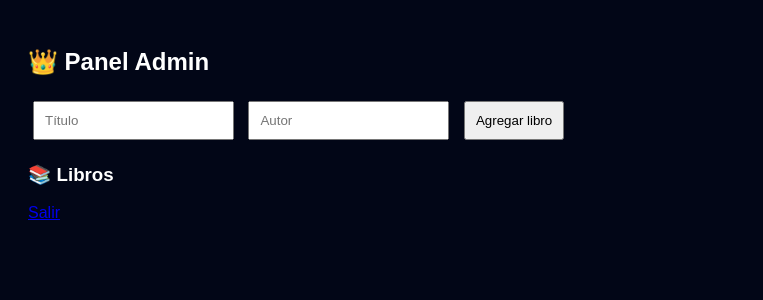
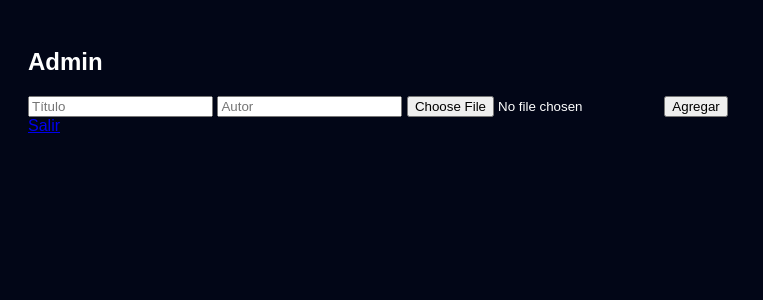
Before and after one commit to juanariasn-cmyk/proyecto-biblioteca, a Flask app: page /admin in a window 1280 px wide. Shown: the top 300 px of the page, without its empty margins (0-763 px from the left). Run offline with Flask 3, Linux system fonts and the light colour scheme; the visitor is signed in with stand-in values (Sample User, id 1); data that the repository does not hold is empty.

Commit message:
Update admin.html

```diff
--- a/web_app/templates/admin.html
+++ b/web_app/templates/admin.html
@@ -4,29 +4,32 @@
 <title>Admin</title>
 <style>
 body{background:#020617;color:white;font-family:Arial}
-.section{padding:20px}
-input,button{padding:10px;margin:5px}
+.container{padding:20px}
+.card{background:#1e293b;padding:10px;margin:10px;border-radius:8px;display:flex;justify-content:space-between}
 </style>
 </head>
 <body>
 
-<div class="section">
-<h2>👑 Panel Admin</h2>
+<div class="container">
 
-<form method="POST">
+<h2>Admin</h2>
+
+<form method="POST" enctype="multipart/form-data">
 <input name="titulo" placeholder="Título" required>
 <input name="autor" placeholder="Autor" required>
-<button>Agregar libro</button>
+<input type="file" name="imagen">
+<button>Agregar</button>
 </form>
 
-<h3>📚 Libros</h3>
-<ul>
 {% for l in libros %}
-<li>{{ l[1] }} - {{ l[2] }}</li>
+<div class="card">
+{{ l[1] }} - {{ l[2] }}
+<a href="/eliminar/{{ l[0] }}" style="color:red;">Eliminar</a>
+</div>
 {% endfor %}
-</ul>
 
 <a href="/logout">Salir</a>
+
 </div>
 
 </body>
```
